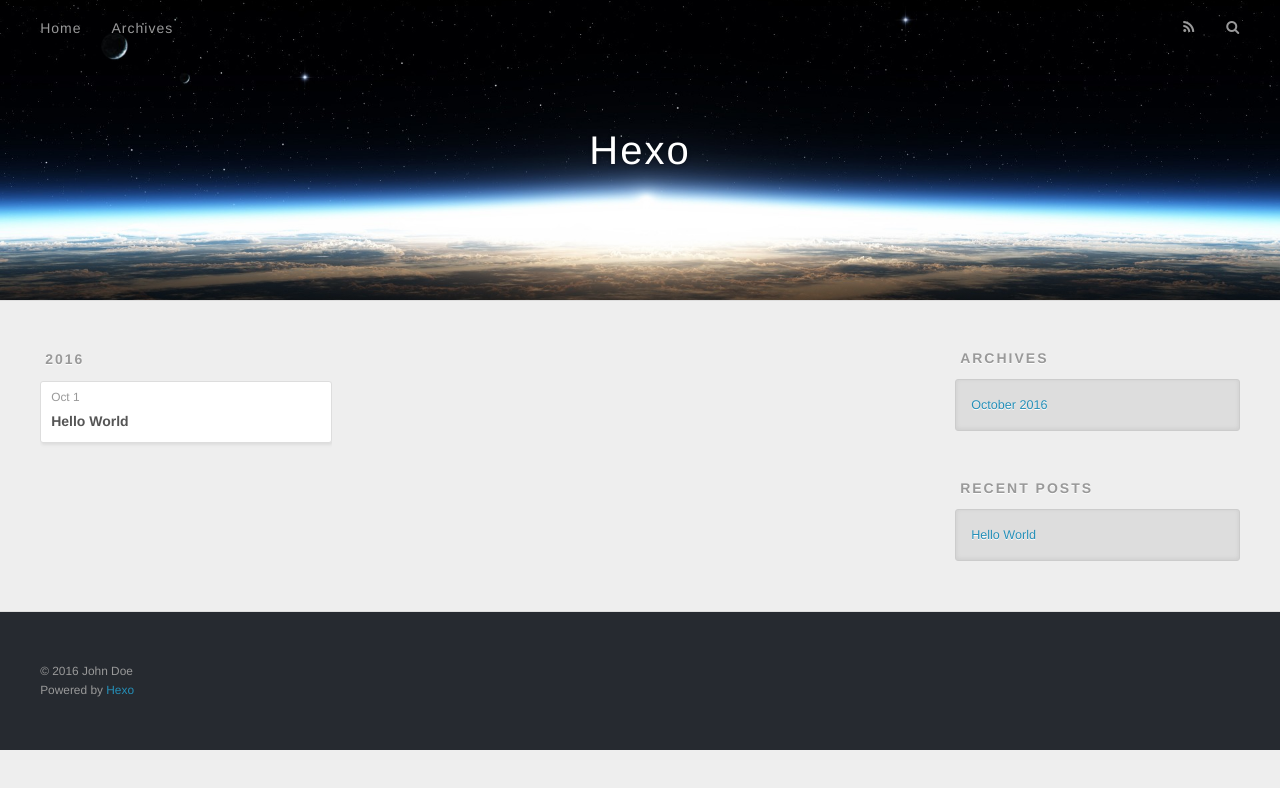
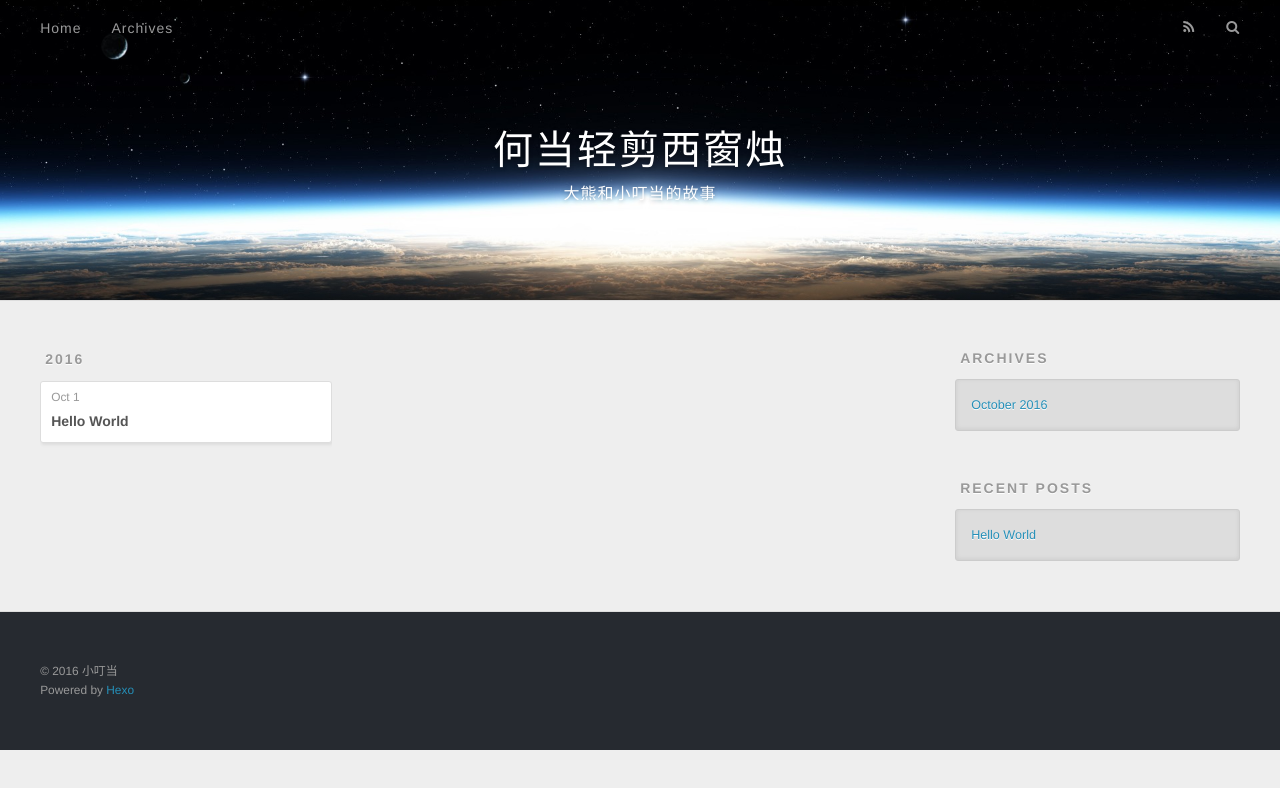
Before and after one commit to iRoader/iRoader.github.io, a plain HTML site: page archives/2016/10/index.html in a window 1280 px wide. Drawn offline with nearby package versions, Linux system fonts and the light colour scheme.

Commit message:
add text

```diff
--- a/archives/2016/10/index.html
+++ b/archives/2016/10/index.html
@@ -3,16 +3,16 @@
 <head>
   <meta charset="utf-8">
 
-  <title>Archives: 2016/10 | Hexo</title>
+  <title>Archives: 2016/10 | 何当轻剪西窗烛</title>
   <meta name="viewport" content="width=device-width, initial-scale=1, maximum-scale=1">
   <meta property="og:type" content="website">
-<meta property="og:title" content="Hexo">
+<meta property="og:title" content="何当轻剪西窗烛">
 <meta property="og:url" content="http://yoursite.com/archives/2016/10/index.html">
-<meta property="og:site_name" content="Hexo">
+<meta property="og:site_name" content="何当轻剪西窗烛">
 <meta name="twitter:card" content="summary">
-<meta name="twitter:title" content="Hexo">
+<meta name="twitter:title" content="何当轻剪西窗烛">
 
-    <link rel="alternate" href="/atom.xml" title="Hexo" type="application/atom+xml">
+    <link rel="alternate" href="/atom.xml" title="何当轻剪西窗烛" type="application/atom+xml">
 
 
     <link rel="icon" href="/favicon.png">
@@ -33,8 +33,12 @@
   <div id="header-outer" class="outer">
     <div id="header-title" class="inner">
       <h1 id="logo-wrap">
-        <a href="/" id="logo">Hexo</a>
+        <a href="/" id="logo">何当轻剪西窗烛</a>
       </h1>
+
+        <h2 id="subtitle-wrap">
+          <a href="/" id="subtitle">大熊和小叮当的故事</a>
+        </h2>
 
     </div>
     <div id="header-inner" class="inner">
@@ -137,7 +141,7 @@
 
   <div class="outer">
     <div id="footer-info" class="inner">
-      &copy; 2016 John Doe<br>
+      &copy; 2016 小叮当<br>
       Powered by <a href="http://hexo.io/" target="_blank">Hexo</a>
     </div>
   </div>
```
Also changed, not shown: 2016/10/01/hello-world/index.html (+9 -5 lines), archives/2016/index.html (+11 -7 lines), archives/index.html (+11 -7 lines), index.html (+11 -7 lines).
